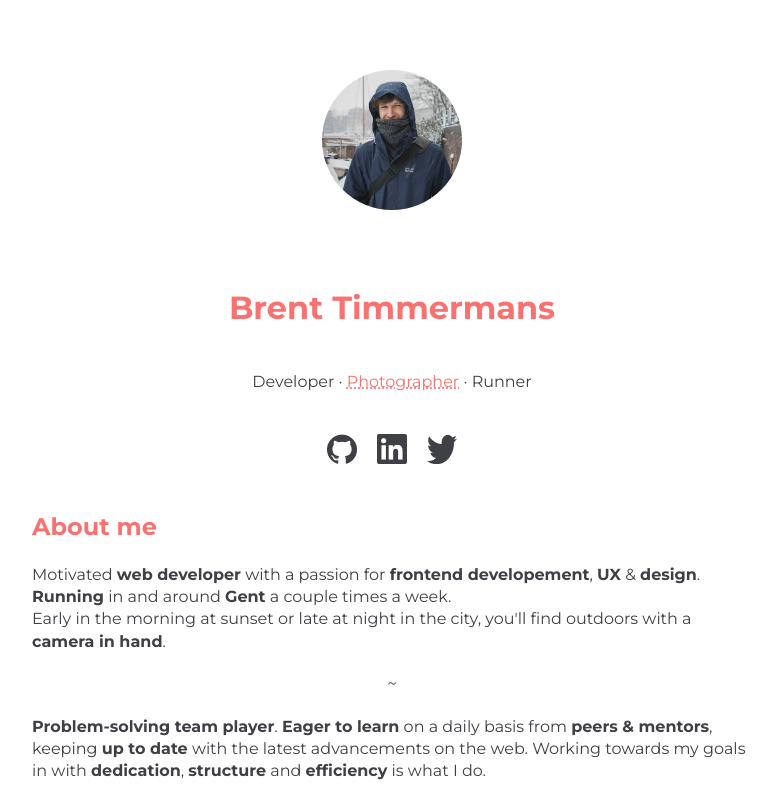
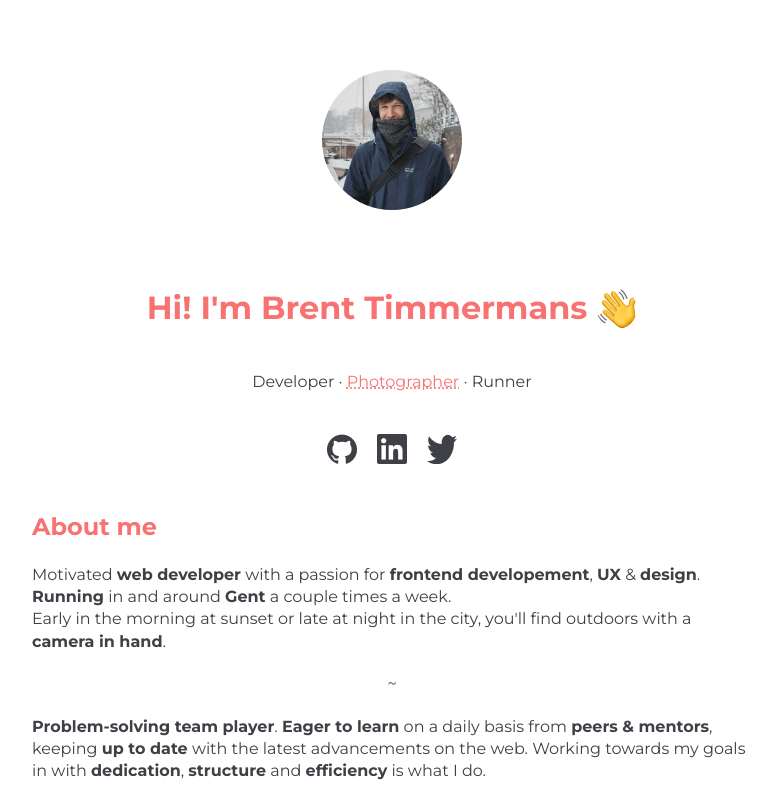
Before and after one commit to brenttimmermans/resume, a React (Vite) app: page / in a window 1280 px wide. Shown: the top 800 px of the page, without its empty margins (248-1024 px from the left). Built offline with nearby package versions, Linux system fonts and the light colour scheme.

Commit message:
feat(header): tweak welcome

```diff
--- a/src/components/Header.tsx
+++ b/src/components/Header.tsx
@@ -7,6 +7,7 @@ import Socials from './Common/Socials'
 import { InstagramLink } from '../links'
 
 import ProfilePicture from '../assets/images/profile.jpeg'
+import WaveEmoji from '../assets/images/wave.png'
 
 export default function Header() {
   return (
@@ -19,20 +20,31 @@ export default function Header() {
           margin-bottom: 70px;
         `}
       />
-      <div
-        css={css`
-          > * + * {
-            margin-top: var(--spacing-L);
-          }
-        `}
-      >
-        <H1>Brent Timmermans</H1>
+      <TextWrapper>
+        <div
+          css={css`
+            display: flex;
+            justify-content: center;
+            align-items: center;
+            flex-wrap: wrap;
+          `}
+        >
+          <H1>Hi! I'm Brent&nbsp;Timmermans</H1>
+          <CircularImage
+            src={WaveEmoji}
+            alt="Waving hand emoji"
+            size={40}
+            css={css`
+              margin-left: var(--spacing-S);
+            `}
+          />
+        </div>
         <p>
           Developer · <TextLink href={InstagramLink}>Photographer</TextLink> ·
           Runner
         </p>
         <Socials />
-      </div>
+      </TextWrapper>
     </Wrapper>
   )
 }
@@ -40,3 +52,9 @@ export default function Header() {
 const Wrapper = styled.article`
   text-align: center;
 `
+
+const TextWrapper = styled.div`
+  > * + * {
+    margin-top: var(--spacing-L);
+  }
+`
```
Also changed, not shown: src/assets/images/wave.png (added).
